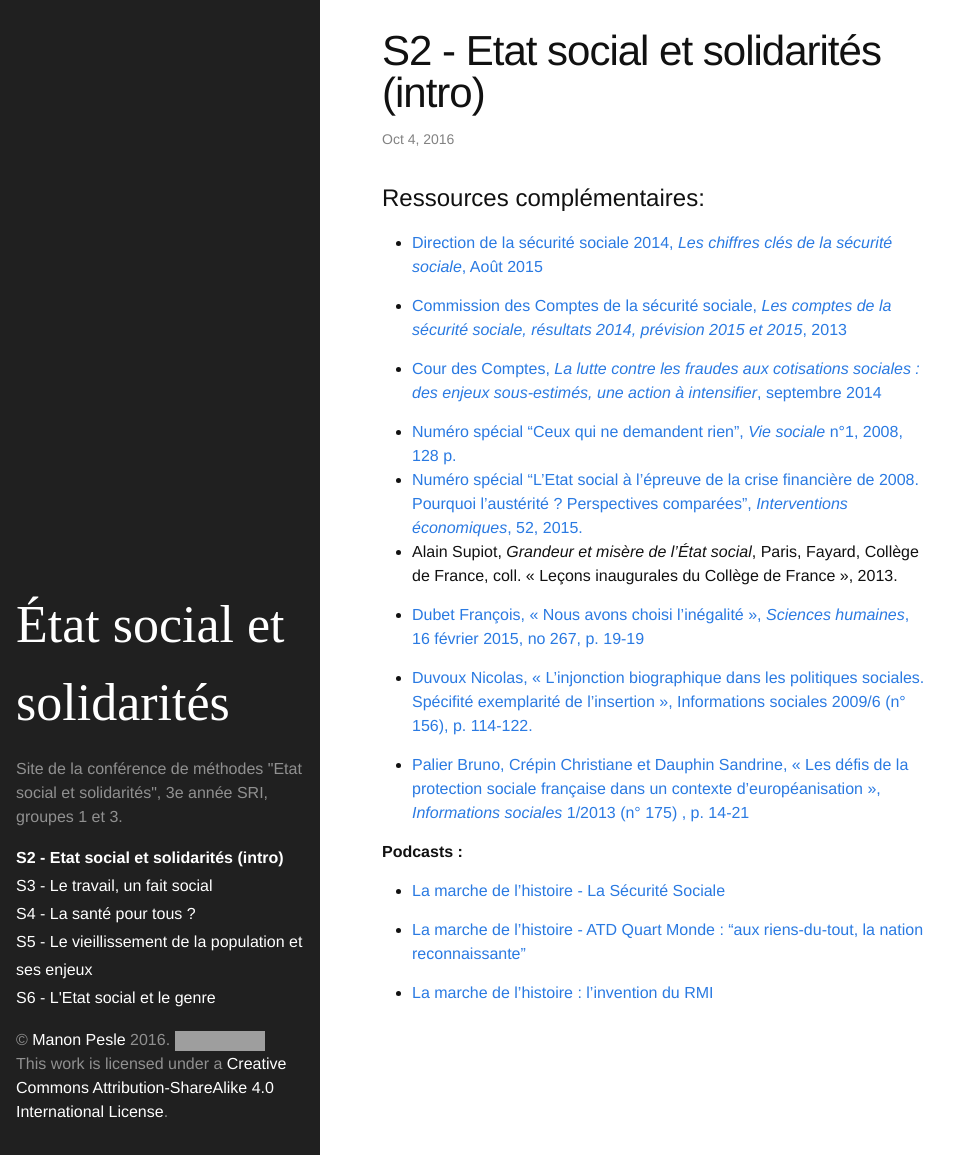
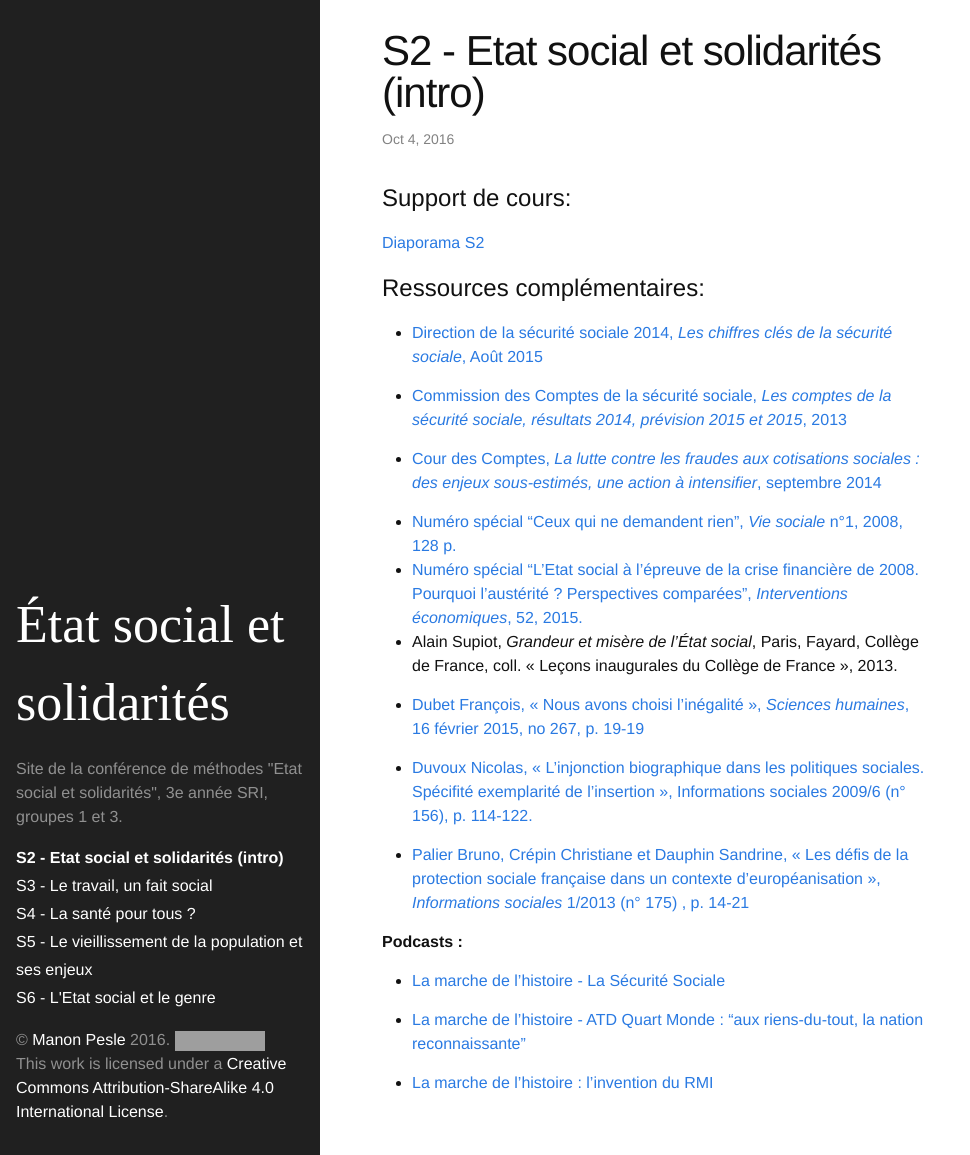
Before and after one commit to mpesle/etatsocial, a Jekyll site: the page built from _posts/2016-10-04-s2.markdown, in a window 1280 px wide and 1155 px high. Shown: the whole window, without its empty margins (0-970 px from the left). Built offline with Jekyll 4.4.1, drawn with Linux system fonts in a browser that asks for light colours; grey boxes are pictures that could not be loaded.

Commit message:
Ajout diapo de cours dans séances 2 à 5

```diff
--- a/_posts/2016-10-04-s2.markdown
+++ b/_posts/2016-10-04-s2.markdown
@@ -3,6 +3,9 @@ layout: post
 title:  "S2 - Etat social et solidarités (intro)"
 date:   2016-10-04
 ---
+# Support de cours:
+[Diaporama S2]({{ site.baseurl }}/doc/CM_ESS_slides_S2.pdf)
+
 # Ressources complémentaires:
 
 - [Direction de la sécurité sociale 2014, *Les chiffres clés de la sécurité sociale*, Août 2015](http://www.securite-sociale.fr/IMG/pdf/chiffres_cles_2015_web.pdf)
--- a/_posts/2016-10-11-s3.markdown
+++ b/_posts/2016-10-11-s3.markdown
@@ -3,6 +3,9 @@ layout: post
 title:  "S3 - Le travail, un fait social"
 date:   2016-10-11
 ---
+# Support de cours:
+[Diaporama S3]({{ site.baseurl }}/doc/CM_ESS_slides_S3.pdf)
+
 # Ressources complémentaires:
 
 - ["Quoi de neuf dans le salariat ?", *Revue ¿Interrogations* n°12, juin 2011 [en ligne]](http://www.revue-interrogations.org/-No12-Quoi-de-neuf-dans-le-salariat-)
--- a/_posts/2016-10-18-s4.markdown
+++ b/_posts/2016-10-18-s4.markdown
@@ -3,6 +3,9 @@ layout: post
 title:  "S4 - La santé pour tous ?"
 date:   2016-10-18
 ---
+# Support de cours:
+[Diaporama S4]({{ site.baseurl }}/doc/CM_ESS_slides_S4.pdf)
+
 # Ressources complémentaires:
 
 - Avril Christelle, (2014), *Les Aides à domicile : un autre monde populaire*, Paris, La Dispute, collection  « Corps, Santé, Société ».
--- a/_posts/2016-10-25-s5.markdown
+++ b/_posts/2016-10-25-s5.markdown
@@ -3,6 +3,9 @@ layout: post
 title:  "S5 - Le vieillissement de la population et ses enjeux"
 date:   2016-10-25
 ---
+# Support de cours:
+[Diaporama S5]({{ site.baseurl }}/doc/CM_ESS_slides_S5.pdf)
+
 # Ressources complémentaires:
 
 - [Campéon Arnaud, Le Bihan Blanche, Martin Claude, "La prise en charge des personnes âgées dépendantes en Europe : le vécu des aidants familiaux", *Vie Sociale* n°4, 2012/4](http://www.cairn.info/resume.php?ID_ARTICLE=VSOC_124_0111)
```
Also changed, not shown: 4 other files.
